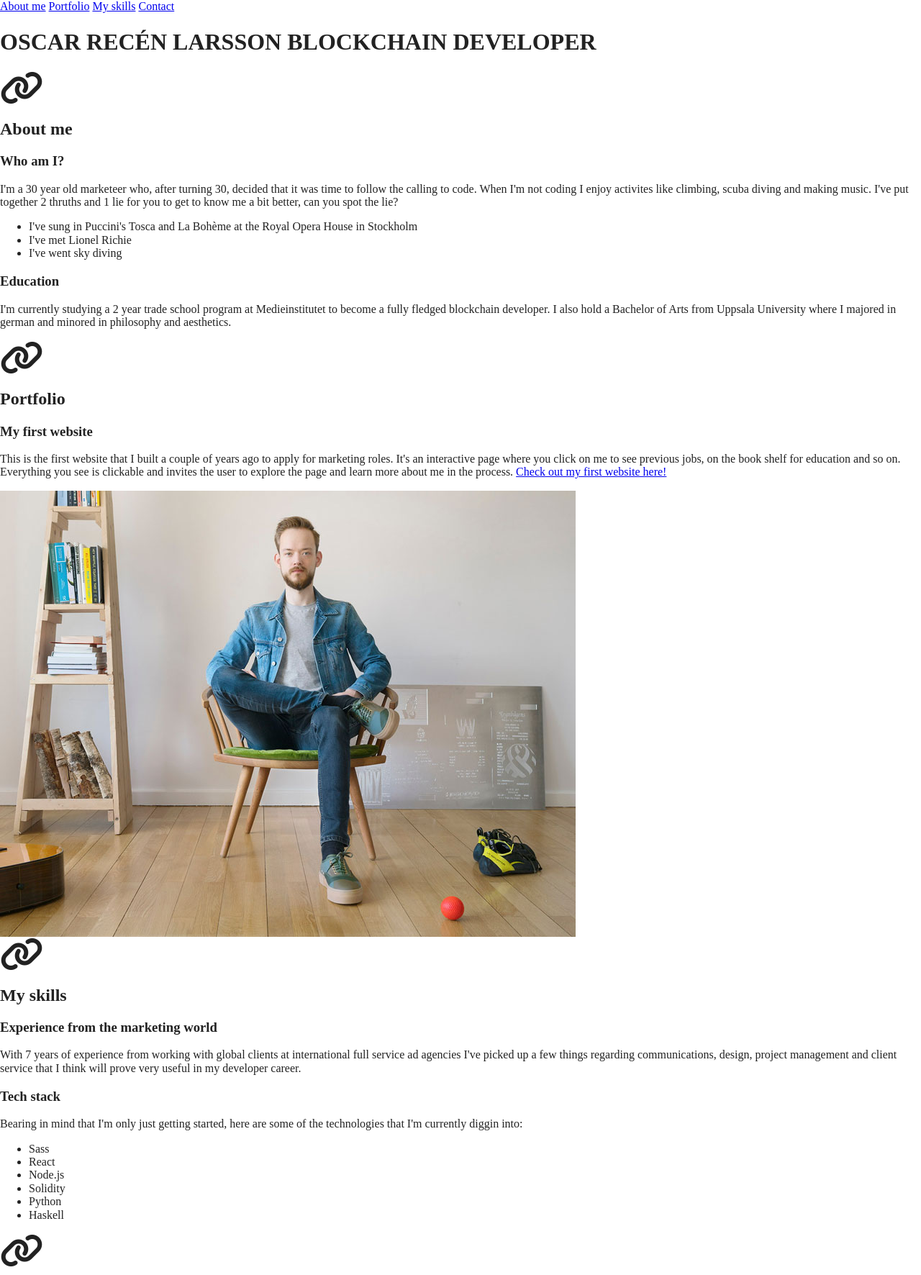
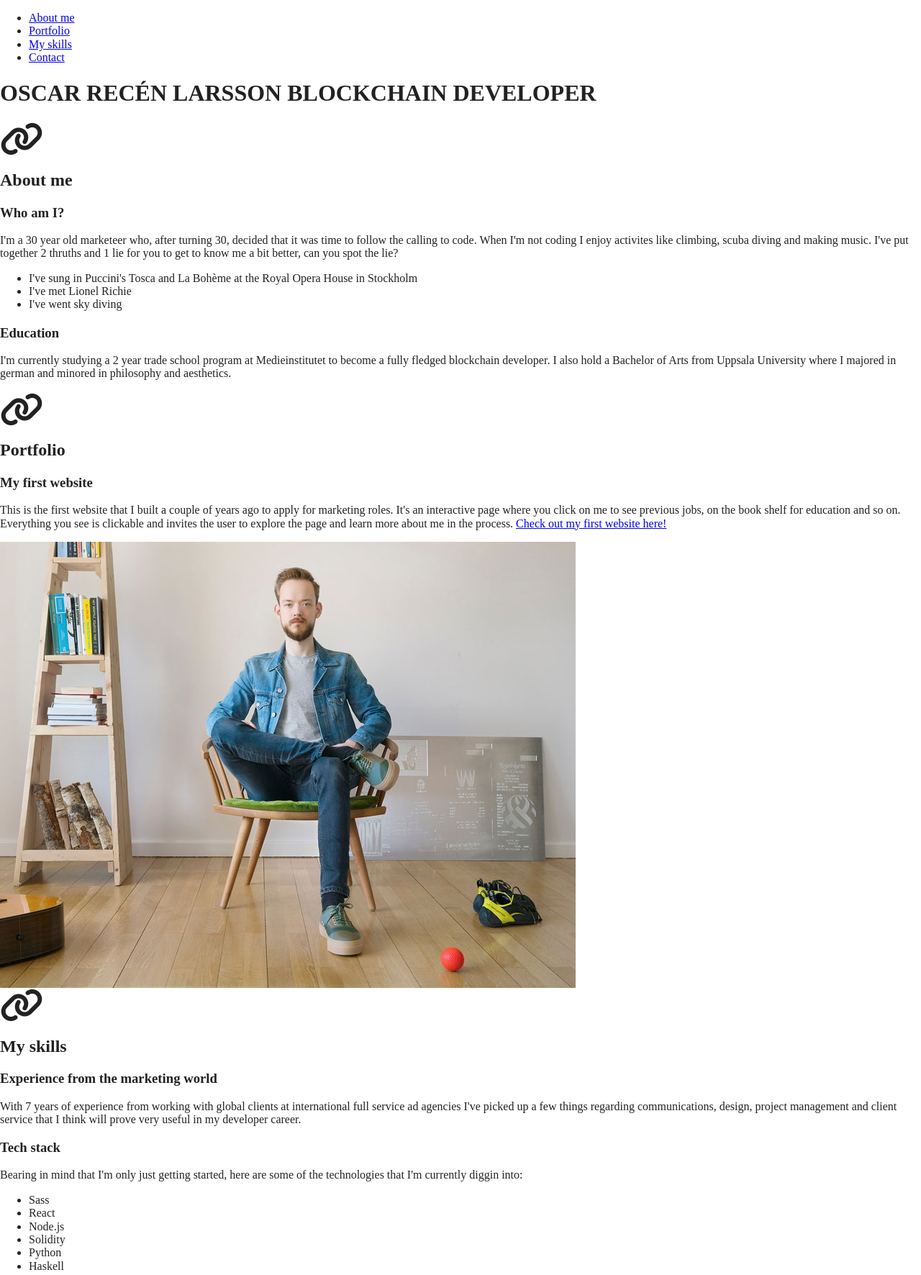
Before and after one commit to Medieinstitutet/semantisk-html-oscarrecenlarsson, a website built with Parcel: page index.html in a window 1280 px wide. Shown: the top 1772 px of the page at 72% size. Built offline with nearby package versions, Linux system fonts and the light colour scheme.

Commit message:
Update after lesson

```diff
--- a/index.html
+++ b/index.html
@@ -35,14 +35,15 @@
   <!-- This nav element shows up as untitles sections (aside, nav and ), do I need to do something about this?
   https://stackoverflow.com/questions/7191348/preventing-nav-to-appear-as-untitled-section-on-html5-websites
   -->
-  <aside>
-    <nav>
-      <a href="#aboutMeBookmark">About me</a>
-      <a href="#portfolioBookmark">Portfolio</a>
-      <a href="#mySkillsBookmark">My skills</a>
-      <a href="#contactBookmark">Contact</a>
-    </nav>
-  </aside>
+
+  <nav>
+    <ul>
+      <li><a href="#aboutMeBookmark">About me</a></li>
+      <li><a href="#portfolioBookmark">Portfolio</a></li>
+      <li><a href="#mySkillsBookmark">My skills</a></li>
+      <li><a href="#contactBookmark">Contact</a></li>
+    </ul>
+  </nav>
 
   <main>
     <!-- Start section -->
@@ -64,9 +65,9 @@
     <!-- About Me section -->
     <section id="aboutMeBookmark">
       <h2>About me</h2>
-      <div>
+      <article>
         <h3>Who am I?</h3>
-        <p> I'm a 30 year old marketeer who, after turning 30, decided that it was time to follow the calling to code.
+        <p>I'm a 30 year old marketeer who, after turning 30, decided that it was time to follow the calling to code.
           When I'm not coding I enjoy activites like climbing, scuba diving and making music. I've put together 2
           thruths and 1 lie for you to get to know me a bit better, can you spot the lie?
         </p>
@@ -79,7 +80,7 @@
         <p>I'm currently studying a 2 year trade school program at Medieinstitutet to become a fully fledged blockchain
           developer. I also hold a Bachelor of Arts from Uppsala University where I majored in german and minored in
           philosophy and aesthetics.</p>
-      </div>
+      </article>
     </section>
 
     <!-- This is a chain animation to connect the different sections -->
@@ -90,21 +91,19 @@
     <!-- Portfolio section -->
     <section id="portfolioBookmark">
       <h2>Portfolio</h2>
-      <div>
+      <article>
         <h3>My first website</h3>
         <p>This is the first website that I built a couple of years ago to apply for marketing roles. It's an
           interactive page where you click on me to see previous jobs, on the book shelf for education and so on.
           Everything you see is clickable and invites the user to explore the page and learn more about me in the
           process.
-          <a href="https://oscarrecenlarsson.se/">Check out my first website here!</a>
+          <a href="https://oscarrecenlarsson.se/" target="_blank">Check out my first website here!</a>
         </p>
-      </div>
-      <div>
         <picture>
           <source media="(min-width: 465px)" srcset="/img/firstWebsiteHighRes.jpg"> <!-- Adds a high res pic -->
-          <img src="/img/firstWebsiteLowRes.jpg" alt="My first website"> <!-- Adds a low res pic -->
+          <img src="/img/firstWebsiteLowRes.jpg" alt="My first website" loading="lazy"> <!-- Adds a low res pic -->
         </picture>
-      </div>
+      </article>
     </section>
 
     <!-- This is a chain animation to connect the different sections -->
@@ -115,7 +114,7 @@
     <!-- My skills section -->
     <section id="mySkillsBookmark">
       <h2>My skills</h2>
-      <div>
+      <article>
         <h3>Experience from the marketing world</h3>
         <p>With 7 years of experience from working with global clients at international full service ad agencies I've
           picked up a few things regarding communications, design, project management and client service that I think
@@ -135,7 +134,7 @@
             <li>Haskell</li>
           </ul>
         </div>
-      </div>
+      </article>
     </section>
 
     <!-- This is a chain animation to connect the different sections -->
@@ -146,7 +145,7 @@
     <!-- Contact section -->
     <section id="contactBookmark">
       <h2>Contact</h2>
-      <div>
+      <article>
         <h3>Say hi!</h3>
         <p>If this website sparked your interest and you would like to get to know me even better, give me a call, shoot
           me a text or send me a mail and we'll take it from there!</p>
@@ -154,7 +153,7 @@
           <picture>
             <!-- <source media="(min-width: 650px)" srcset="/img/profilePictureHighRes.jpeg">
             <source media="(min-width: 465px)" srcset="/img/profilePicture.jpeg"> -->
-            <img src="/img/profilePictureLowRes.jpg" alt="Profile Picture">
+            <img src="/img/profilePictureLowRes.jpg" alt="Profile Picture" loading="lazy">
           </picture>
         </div>
         <h3>Contant information:</h3>
@@ -166,7 +165,7 @@
             Phone number: +46707111223
           </address>
         </div>
-      </div>
+      </article>
     </section>
   </main>
 
```
